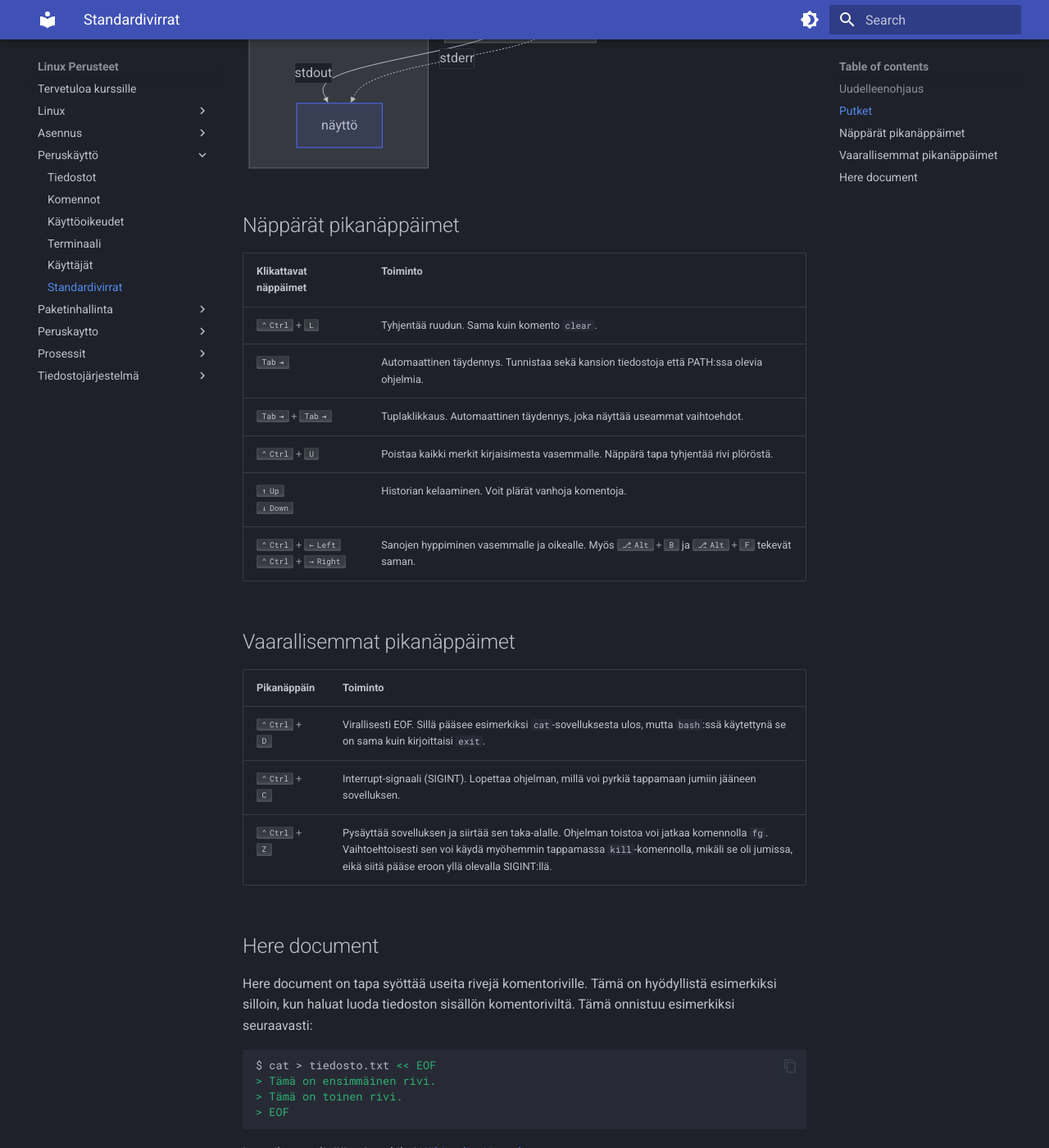
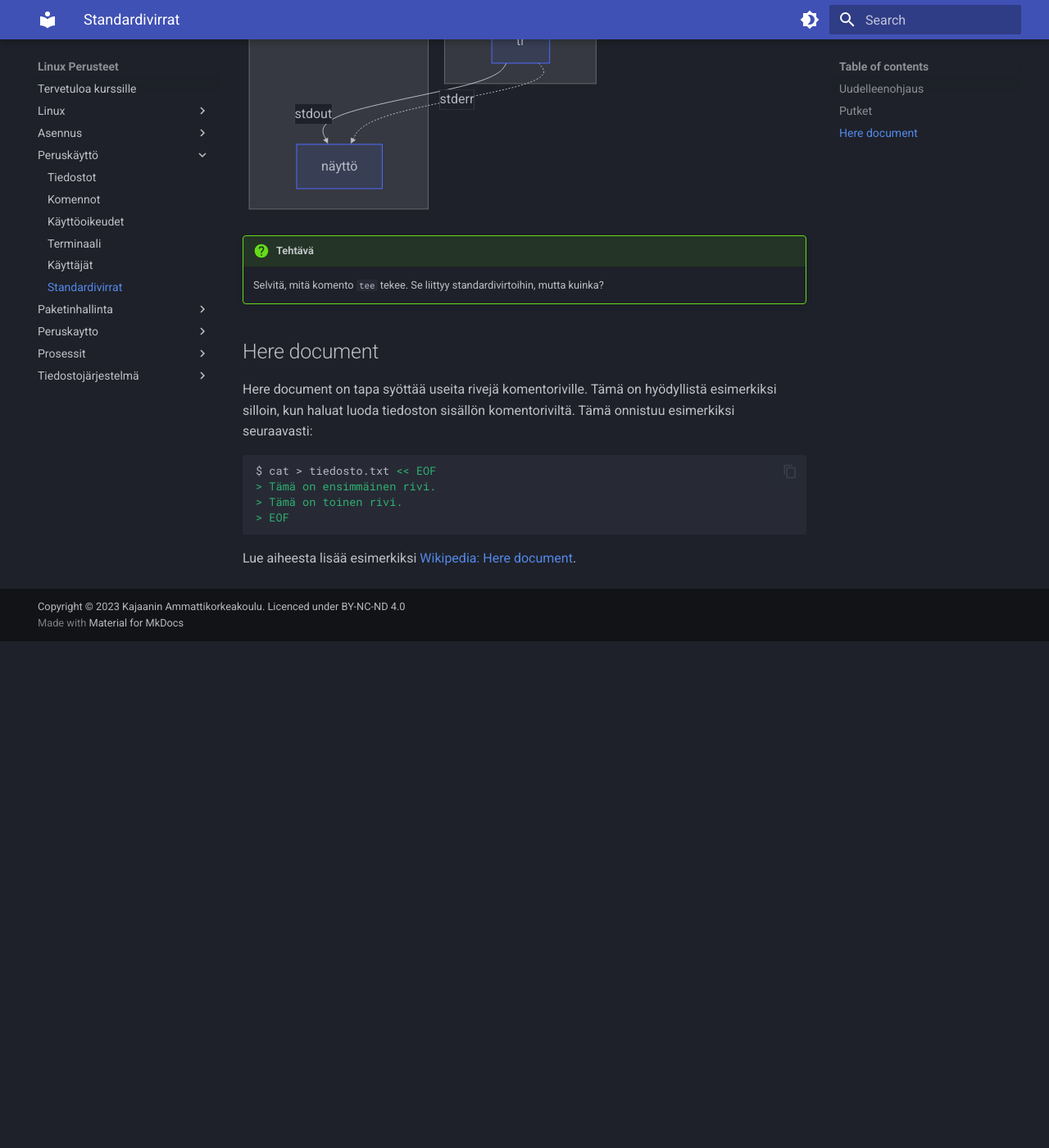
Before and after one commit to sourander/linux-perusteet, an MkDocs documentation site: the page built from docs/peruskäyttö/standardivirrat.md, in a window 1280 px wide and 1400 px high, scrolled down 2484 px. Shown: the whole window at 82% size. Built offline with MkDocs 1.6.1 and Material for MkDocs 9.7.7, drawn with Linux system fonts in a browser that asks for light colours; after the commit the page ends 3266 px from its top, so only the background shows below that; some of the changed text lies outside the part shown.

Commit message:
Moved hotkeys to terminal page

````diff
--- a/docs/peruskäyttö/standardivirrat.md
+++ b/docs/peruskäyttö/standardivirrat.md
@@ -33,14 +33,18 @@
 
 Käytännössä tämä mahdollista muun muassa komennon ajamisen siten, että onnistunut output kirjoitetaan yhteen tiedostoon, errorit toiseen:
 
-```
+```bash
+# Stdout ja Stderr eri tiedostoihin
 somecommand > success.output 2> errors.log
+
+# Stdout bittiavaruuteen
+find / -name ".bashrc" 2> /dev/null
 ```
 
 
 ## Putket
 
-Standardivirran voi myöhemmin päättää putkittaa (`piping`) käyttäen putkisymbolia (`|`) seuraavalle ohjelmalle. Linux-komentoihin tutustutaan myöhemmin syvemmin, mutta tarkkaile mitä alla oleva liuta komentoja tekee:
+Standardivirran voi myöhemmin päättää putkittaa (`piping`) käyttäen putkisymbolia (`|`) seuraavalle ohjelmalle. Tarkkaile, mitä alla oleva liuta komentoja tekee:
 
 ```sh
 $ echo "c" > myfile   # Ylikirjoita
@@ -81,28 +85,9 @@
 	tr .-> |stderr|näyttö
 ```
 
+!!! question "Tehtävä"
 
-
-## Näppärät pikanäppäimet
-
-| Klikattavat näppäimet             | Toiminto                                                                                  |
-| --------------------------------- | ----------------------------------------------------------------------------------------- |
-| ++ctrl+l++                        | Tyhjentää ruudun. Sama kuin komento `clear`.                                              |
-| ++tab++                           | Automaattinen täydennys. Tunnistaa sekä kansion tiedostoja että PATH:ssa olevia ohjelmia. |
-| ++tab+tab++                       | Tuplaklikkaus. Automaattinen täydennys, joka näyttää useammat vaihtoehdot.                |
-| ++ctrl+u++                        | Poistaa kaikki merkit kirjaisimesta vasemmalle. Näppärä tapa tyhjentää rivi plöröstä.     |
-| ++up++<br /> ++down++             | Historian kelaaminen. Voit plärät vanhoja komentoja.                                      |
-| ++ctrl+left++<br />++ctrl+right++ | Sanojen hyppiminen vasemmalle ja oikealle. Myös ++alt+b++ ja ++alt+f++ tekevät saman.     |
-
-
-
-## Vaarallisemmat pikanäppäimet
-
-| Pikanäppäin | Toiminto                                                                                                                                                                                                                                      |
-| ----------- | --------------------------------------------------------------------------------------------------------------------------------------------------------------------------------------------------------------------------------------------- |
-| ++ctrl+d++  | Virallisesti EOF. Sillä pääsee esimerkiksi `cat`-sovelluksesta ulos, mutta `bash`:ssä käytettynä se on sama kuin kirjoittaisi `exit`.                                                                                                         |
-| ++ctrl+c++  | Interrupt-signaali (SIGINT). Lopettaa ohjelman, millä voi pyrkiä tappamaan jumiin jääneen sovelluksen.                                                                                                                                        |
-| ++ctrl+z++  | Pysäyttää sovelluksen ja siirtää sen taka-alalle. Ohjelman toistoa voi jatkaa komennolla `fg`. Vaihtoehtoisesti sen voi käydä myöhemmin tappamassa `kill`-komennolla, mikäli se oli jumissa, eikä siitä pääse eroon yllä olevalla SIGINT:llä. |
+    Selvitä, mitä komento `tee` tekee. Se liittyy standardivirtoihin, mutta kuinka?
 
 ## Here document
 
````
Also changed, not shown: docs/peruskäyttö/terminaali.md (+23 -0 lines).
